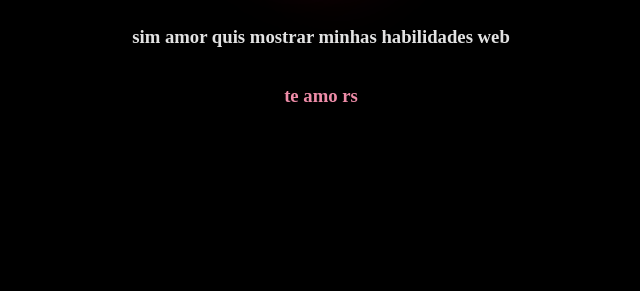
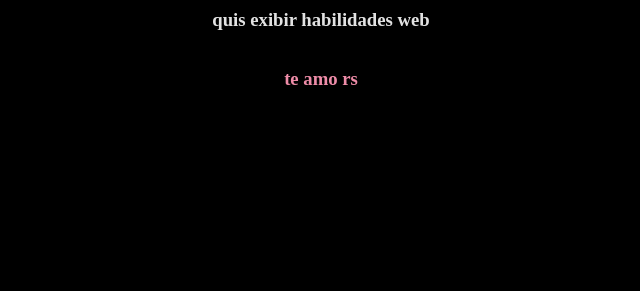
Before and after one commit to oguisaraiva/beating-heart, a plain HTML site: page index.html in a window 1280 px wide. Shown: the part 509-800 px from the top of the page, without its empty margins (319-959 px from the left). Drawn offline with Linux system fonts and the light colour scheme.

Commit message:
last of the last change

```diff
--- a/index.css
+++ b/index.css
@@ -2,7 +2,7 @@ body {
     margin: 0;
     padding: 0;
     background-color: #000000;
-    height: 100vh;
+    height: 80vh;
     display: flex;
     justify-content: center;
     align-items: center;
@@ -62,7 +62,7 @@ body {
 
     color: #f1a0b7;
     position: absolute;
-    top: 436px;
+    top: 360px;
 }
 
 .second-text{
--- a/index.html
+++ b/index.html
@@ -12,7 +12,8 @@
 
     <div class="text">
       <h1>when i see you</h1>
-      <h3 class="second-text">sim amor quis mostrar minhas habilidades web</h3>
+      <h3 class="second-text">sim amor...</h3>
+      <h3 class="second-text">quis exibir habilidades web</h3>
       <h3 class="third-text">te amo rs</h3>
     </div>
 
```
